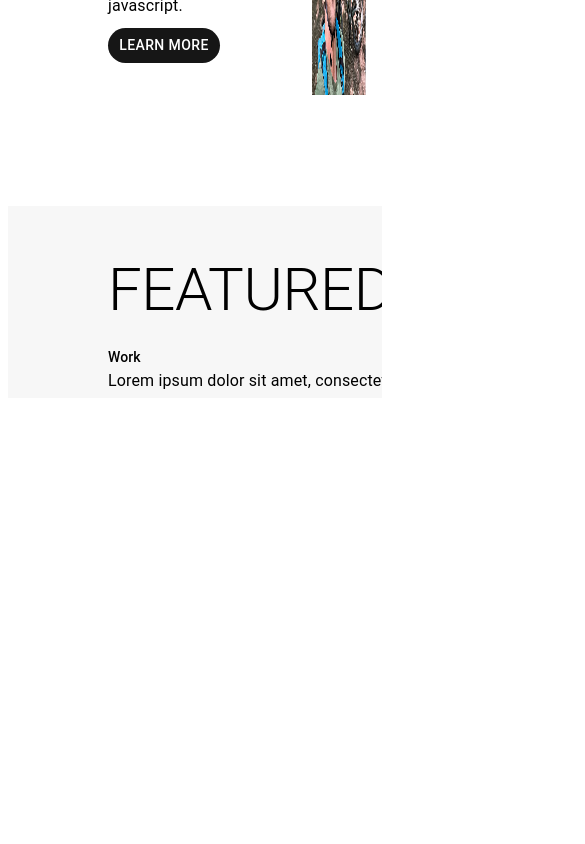
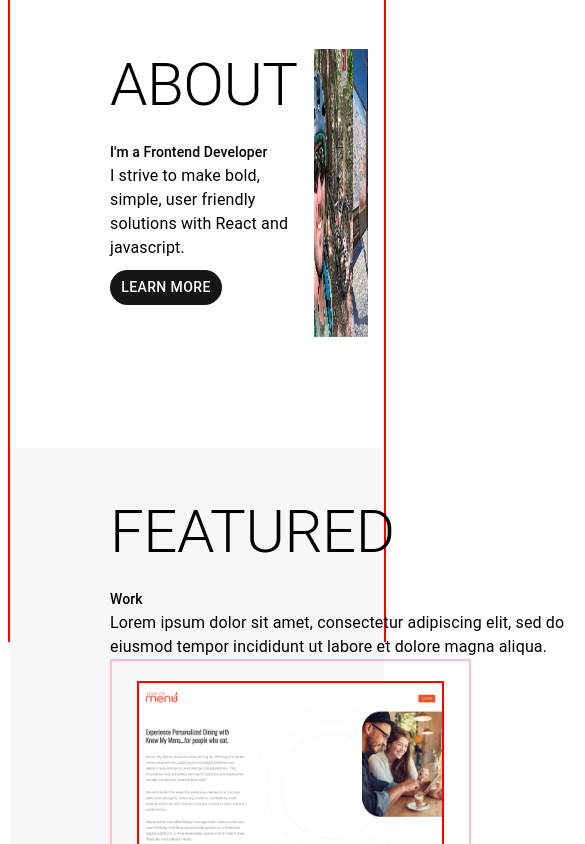
Before and after one commit to bryan-emerson/pfportfolio, a Next.js app: page / in a window 390 px wide. Shown: the part 1156-2000 px from the top of the page, 585 px wide, since content can reach past the window. Before the commit the page ends 1562 px from the top, so only its background shows below. Built offline with nearby package versions, Linux system fonts and the light colour scheme.

Commit message:
mobile and card styles

```diff
--- a/components/card.js
+++ b/components/card.js
@@ -15,6 +15,7 @@ function Card(props) {
         <Image
           src={props.projObj.image}
           alt="screenshot of app"
+          layout="responsive"
           width={600}
           height={356}
           disablegutters
--- a/styles/Home.module.css
+++ b/styles/Home.module.css
@@ -1,7 +1,9 @@
 .home {
 background-color: #ffffff;
-display: flex;
-flex-direction: column;
+border: 2px solid red;
+width: 100%;
+/* display: flex; */
+/* flex-direction: column; */
 /* border: 10px solid yellow; */
 /* height: 100%; */
 /* overflow: hidden; */
--- a/styles/card.module.css
+++ b/styles/card.module.css
@@ -17,3 +17,15 @@
 .cardContainer {
   border: 1px solid red;
 }
+
+@media (max-width: 600px) {
+
+  .card {
+    flex-basis: 90%; /* Make cards take up more space */
+    width: 90%; /* Adjust width to fit mobile screens */
+    margin: 20px auto; /* Center cards with automatic horizontal margins */
+    overflow-y: visible; /* Adjust overflow if needed */
+    border: 2px solid red;
+  }
+
+}
--- a/styles/globals.css
+++ b/styles/globals.css
@@ -1,18 +1,18 @@
 html,
 body {
-  max-width: 100vw;
-  overflow-x: hidden;
-  font-family: 'Raleway','Courier New', Courier, monospace;
-  overflow-y: scroll hidden;
+  /* max-width: 100vw; */
+  /* overflow-x: hidden; */
+  /* font-family: 'Raleway','Courier New', Courier, monospace; */
+  /* overflow-y: scroll hidden; */
 }
 
 html::-webkit-scrollbar {
-  display: none;
+  /* display: none; */
 }
 
 body {
-  color: black;
-  background: #ffffff;
+  /* color: black; */
+  /* background: #ffffff; */
 }
 
 a {
--- a/styles/hero.module.css
+++ b/styles/hero.module.css
@@ -1,7 +1,7 @@
 .back {
   /* position: absolute; */
-  height: 100vh;
-  width: 100vw;
+  /* height: 100vh; */
+  /* width: 100vw; */
   /* border: 2px solid salmon; */
   /* background-attachment: fixed; */
   /* left: 0px; */
@@ -17,7 +17,7 @@
   /* align-items: center; */
   height: 100vh;
   /* border: 15px solid red; */
-  position: relative;
+  /* position: relative; */
 }
 
 .heroContent {
--- a/styles/work.module.css
+++ b/styles/work.module.css
@@ -64,3 +64,19 @@
 .body {
   margin-bottom: 3rem;
 }
+
+@media (max-width: 600px) {
+  .cardContainer {
+    justify-content: center; /* Center cards in the container */
+    padding: 0 10px; /* Adjust padding for smaller screens */
+    border: 2px solid pink;
+    width: 90%;
+  }
+
+  .card {
+    flex-basis: 90%; /* Make cards take up more space */
+    width: 90%; /* Adjust width to fit mobile screens */
+    margin: 20px auto; /* Center cards with automatic horizontal margins */
+    overflow-y: visible; /* Adjust overflow if needed */
+  }
+}
```
